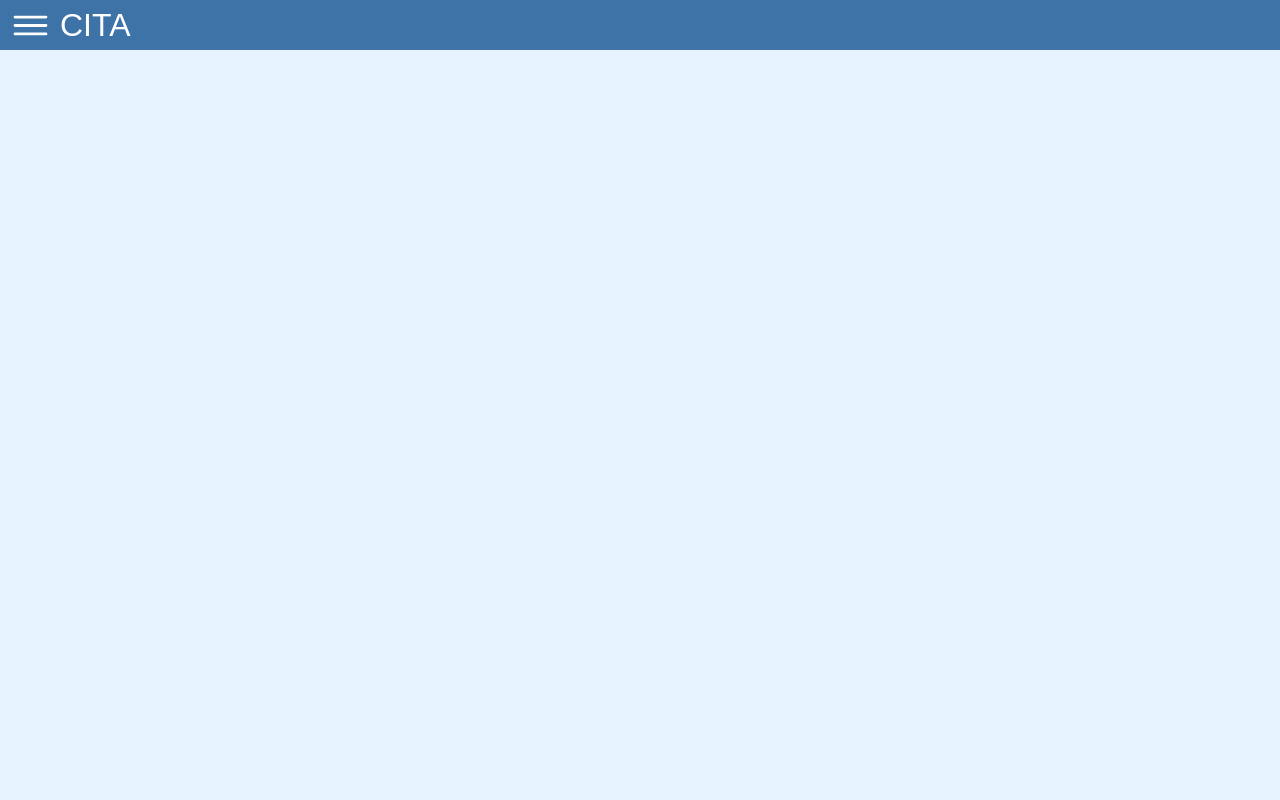
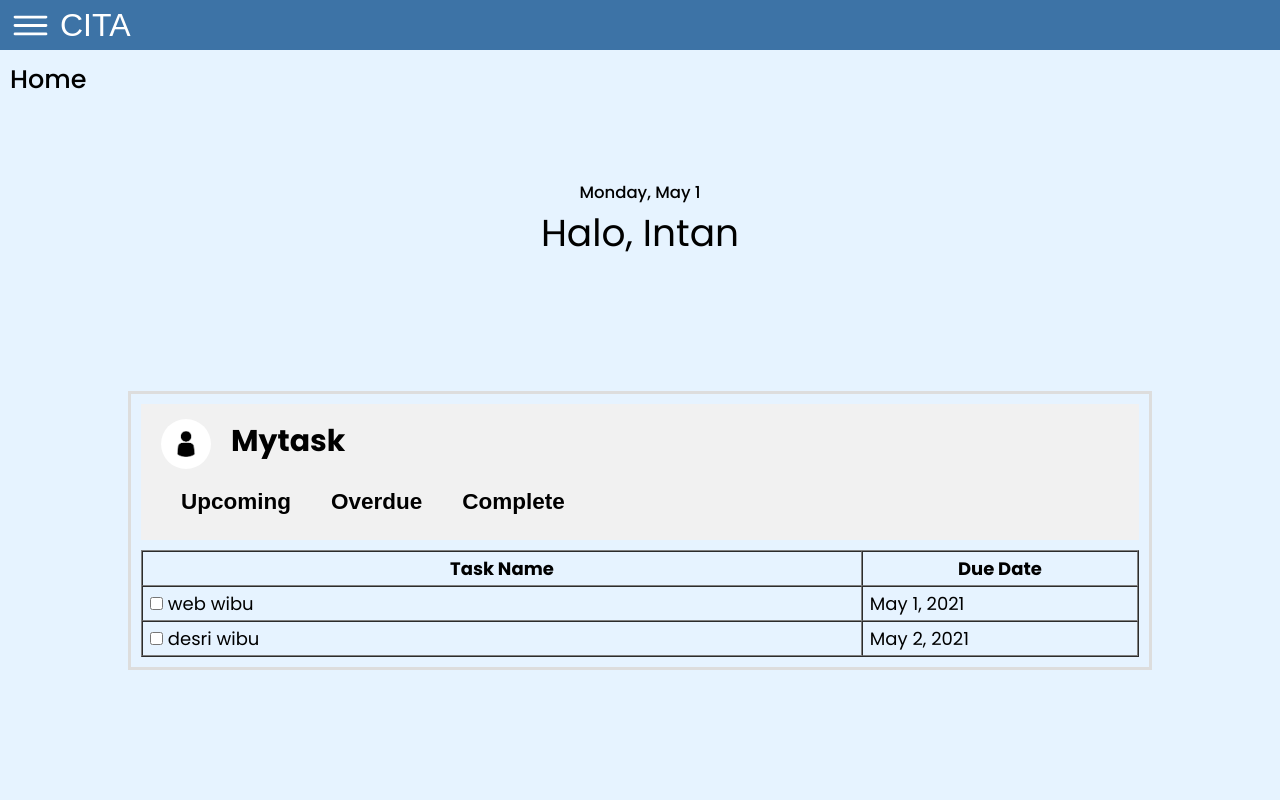
Before and after one commit to ssamueluntu/pemrograman-web, a PHP site: page /html/profile.html in a window 1280 px wide. Run offline with PHP 8.4, Linux system fonts and the light colour scheme.

Commit message:
merapikan css

```diff
--- a/css/create.css
+++ b/css/create.css
@@ -2,7 +2,6 @@
     width: 100%;
     height: 100%;
     display: none;
-    border: 3px solid red;
 }
 
 .create-content .wrapper {
@@ -10,7 +9,6 @@
     justify-content: center;
     align-items: center;
     height: 100%;
-    border: 3px solid blue;
 }
 
 .create-content .box {
@@ -45,9 +43,9 @@
 input[type="text"] {
     padding: 5px 10px;
     background-color: transparent;
-    border: 0;
-    border-style: none;
-
+    border: none;
+    outline: none;
+    font-size: 1.3em;
 }
 
 .create-content .box .box-input .icon {
@@ -65,14 +63,11 @@ input[type="text"] {
     gap: 15px;
 }
 
-.create-content .box .pilih-tugas {
+.create-content .box .pilih-tugas,
+.create-content .box .calender-icon {
     padding: 5px 10px;
     border-radius: 10px;
     font-size: 1.1rem;
-}
-
-.create-content .box .pilih-tugas,
-.create-content .box .calender-icon {
     background-color: #E6F3FF;
     color: #7EB0DF;
     cursor: pointer;
@@ -80,8 +75,6 @@ input[type="text"] {
 
 .create-content .box .calender-icon {
     font-size: 1.5rem;
-    padding: 5px;
-    border-radius: 10px;
 }
 
 .create-content .box button {
--- a/css/home.css
+++ b/css/home.css
@@ -1,15 +1,13 @@
 .container-home {
-    display: none;
-    border: 5px solid red;
+    display: block;
     width: 100%;
     height: 100%;
 }
 
 .container-home .wrapper {
     position: relative;
-    border: 5px solid blue;
     display: flex;
-    justify-content: space-around;
+    justify-content: space-evenly;
     align-items: center;
     height: 100%;
     background-color: #e6f3ff;
@@ -25,32 +23,28 @@
     color: #000;
 }
 
-.container-home .home-header {
-    display: flex;
-    align-items: center;
-    flex-direction: column;
+.container-home .home-header{
+    text-align: center;
 }
-
-.container-home .home-header span {
+.container-home .home-header span,
+.container-home .home-header span{
     font-size: 1.1em;
     font-weight: 500;
 }
 
 .container-home .home-header p {
     font-size: 2.5em;
-    font-weight: 500;
 }
 
 .container-home .mytask {
     border: 3px solid #ddd;
-    margin: 10px;
+    width: 80%;
     padding: 10px;
 }
 
-
 .container-home .content-mytask {
     background-color: #f1f1f1;
-    padding: 15px 20px 5px 20px;
+    padding: 15px 20px 5px;
 }
 
 .container-home .content-mytask .mytask-header {
@@ -61,13 +55,10 @@
 .container-home .content-mytask .mytask-header img {
     width: 50px;
     border-radius: 50%;
-    float: left;
 }
 
-
-.container-home .tab {
+.container-home .mytask .content-mytask .tab {
     display: flex;
-    justify-content: space-evenly;
 }
 
 .container-home .tab li button {
@@ -88,47 +79,41 @@
 }
 
 .container-home .mytask .wrapper-upcoming {
-    display: block;
-    margin: 15px 0;
-    text-align: center;
-}
-.container-home .mytask .wrapper-upcoming .content-upcoming {
-    margin: 10px auto;
-}
-.container-home .mytask .wrapper-upcoming .content-upcoming .task-name-header {
-    min-width: 300px;
-}
-.container-home .mytask .wrapper-upcoming .content-upcoming .due-date-header {
-    min-width: 100px;
+    margin-top: 10px;
 }
 
-
-
-
-.container-home .mytask .wrapper-overdue {
+.container-home .mytask .wrapper-overdue,
+.container-home .mytask .wrapper-complete {
     display: none;
     text-align: center;
     margin: 15px 0;
 }
 
-.container-home .mytask .wrapper-overdue .content-overdue {
-    border-top: 1px #000 solid;
+.container-home .mytask .wrapper-upcoming .content-upcoming .task-name-header {
+    min-width: 300px;
 }
 
-.container-home .mytask .wrapper-overdue .content-overdue:nth-last-child(1) {
-    border-bottom: 1px #000 solid;
+.container-home .mytask .wrapper-upcoming .content-upcoming .due-date-header {
+    min-width: 100px;
 }
 
-.container-home .mytask .wrapper-complete {
-    display: none;
-    margin: 15px 0;
-    text-align: center;
+.container-home .mytask .wrapper-upcoming .content-upcoming {
+    width: 100%;
+    margin: auto;
 }
 
-.container-home .mytask .wrapper-complete .content-overdue {
-    border-top: 1px #000 solid;
+.container-home .mytask .wrapper-upcoming .content-upcoming  thead tr th,
+.container-home .mytask .wrapper-upcoming .content-upcoming  tbody tr td{
+    padding: 3px 7px;
+    font-size: 1.2em;
 }
 
-.container-home .mytask .wrapper-complete .content-overdue:nth-last-child(1) {
-    border-bottom: 1px #000 solid;
+.container-home .mytask .wrapper-overdue .content-overdue,
+.container-home .mytask .wrapper-complete .content-overdue {
+    border-top: 1px solid #000;
 }
+
+.container-home .mytask .wrapper-overdue .content-overdue:last-child,
+.container-home .mytask .wrapper-complete .content-overdue:last-child {
+    border-bottom: 1px solid #000;
+}
--- a/html/profile.html
+++ b/html/profile.html
@@ -137,12 +137,6 @@
                                     </tr>
                                 </thead>
                                 <tbody>
-                                    <tr>
-                                        <td>
-                                            <span></span>
-                                        </td>
-                                        <td></td>
-                                    </tr>
                                     <tr class="list-upcoming">
                                         <td><input type="checkbox">
                                             <span>web wibu</span></td>
```
Also changed, not shown: css/mytask.css (+19 -22 lines).
